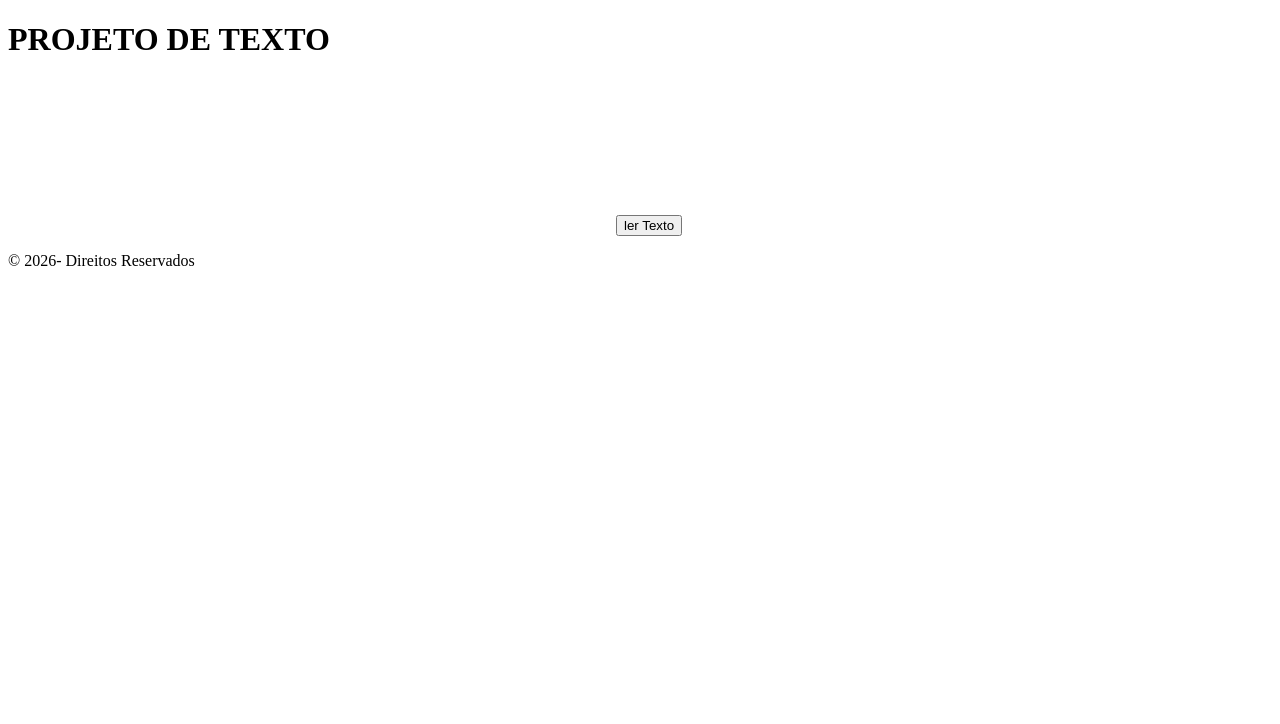
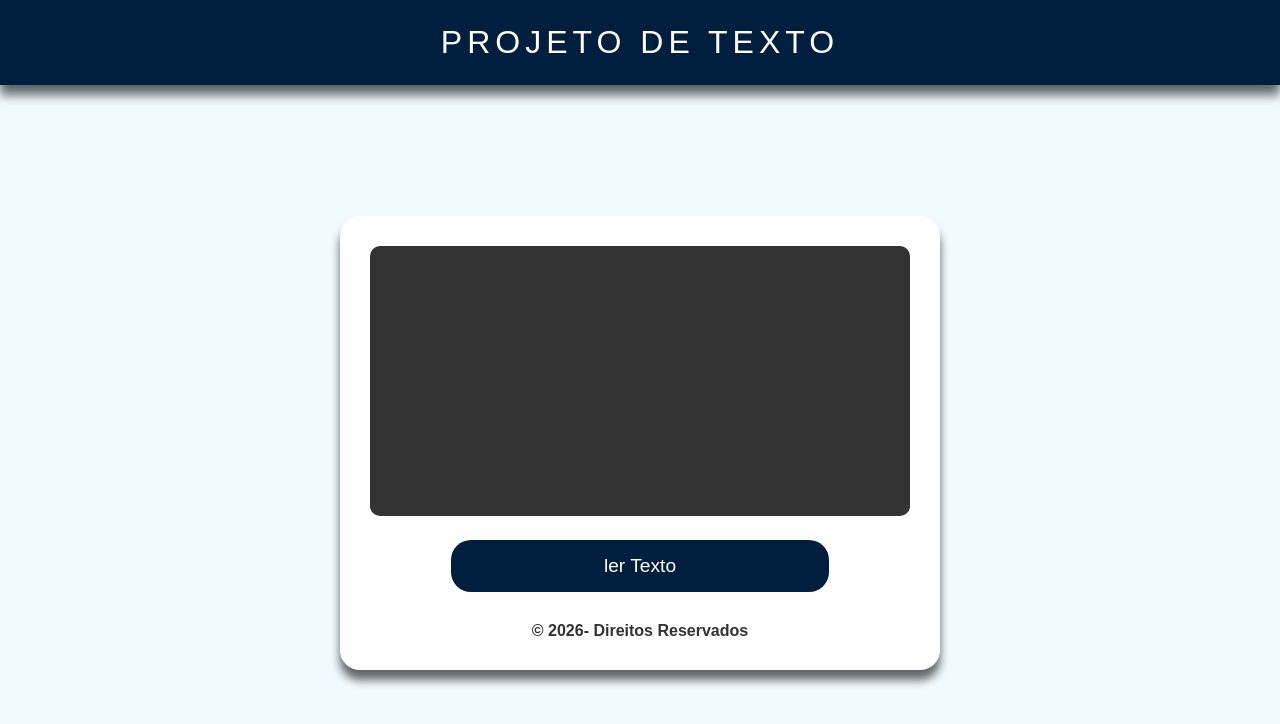
Before and after one commit to nicolascinel-droid/Projeto4Api, a plain HTML site: page index.html in a window 1280 px wide. Drawn offline with Linux system fonts and the light colour scheme.

Commit message:
style:definindo palheta e estrutura de estilo

```diff
--- a/index.html
+++ b/index.html
@@ -16,6 +16,7 @@
             <video id="video" autoplay playsinline></video>
             <canvas id="canvas"></canvas>
             <button id="btn-texto">ler Texto</button>
+            <div id
 
 
 
--- a/src/css/estilo.css
+++ b/src/css/estilo.css
@@ -0,0 +1,95 @@
+:root{
+    --color1:#fff;
+    --color2:#333;
+    --bgColor1: #f0faff;
+    --bgColor2:#001f3f;
+    --fontFamily: "Cascadian Code", sans-serif;
+}
+
+*{
+    margin:0;
+    padding:0;
+    box-sizing:border-box;
+}
+body{
+    background:var(--bgColor1);
+    font-family:var(--fontFamily);
+    display:flex;
+    flex-direction:column;
+    min-height:100vh;
+    color:var(--color2);
+}
+
+header{
+    background:var(--bgColor2);
+    color:var(--color1);
+    padding:1.5rem;
+    text-align:center;
+    box-shadow:0 10px 10px rgba(0,0,0,0.6);
+}
+header h1{
+    font-weight:400;
+    letter-spacing: 5px;
+}
+main{
+    flex:1;
+    display:flex;
+    justify-content:center;
+    align-items:center;
+    padding:20px;
+}
+
+.container{
+    background:var(--color1);
+    width:100%;/*largura maxima*/
+    max-width:600px;
+    padding:30px;
+    border-radius:20px;
+    box-shadow:0 10px 10px rgba(0,0,0,0.6);
+    text-align:center;
+
+}
+#canvas{
+    display:none;/*esconder tela*/
+}
+#video{
+    width:100%;
+    height:auto;
+    border-radius:10px;
+    background:var(--color2);
+    color:var(--color1);
+    margin-bottom:20px;
+    /* espelha a camera para parecer um espelho */
+    transform:scaleX(-1);
+}
+#btn-texto{
+    background:var(--bgColor2);
+    color:var(--color1);
+    border:none;
+    padding:15px 30px;
+    font-size: 1.2rem;
+    border-radius:20px;
+    width:70%;
+    margin-bottom:30px;
+}
+#btn-texto:hover{
+    transform:translateY(-5px);
+    color:var(--color2);
+    background:var(--bgColor1);
+    font-weight:900;
+}
+#saida{
+    background:var(--bgColor1);
+    padding:20px;
+    border-radius:10px;
+    border-left: 5px solid blue;
+    min-height:100px;
+    text-align:left;
+    word-wrap:break-word;
+    color:var(--color2);
+}
+footer p{
+    display:flex;
+    justify-content:center;
+    font-weight:700;
+}
```
